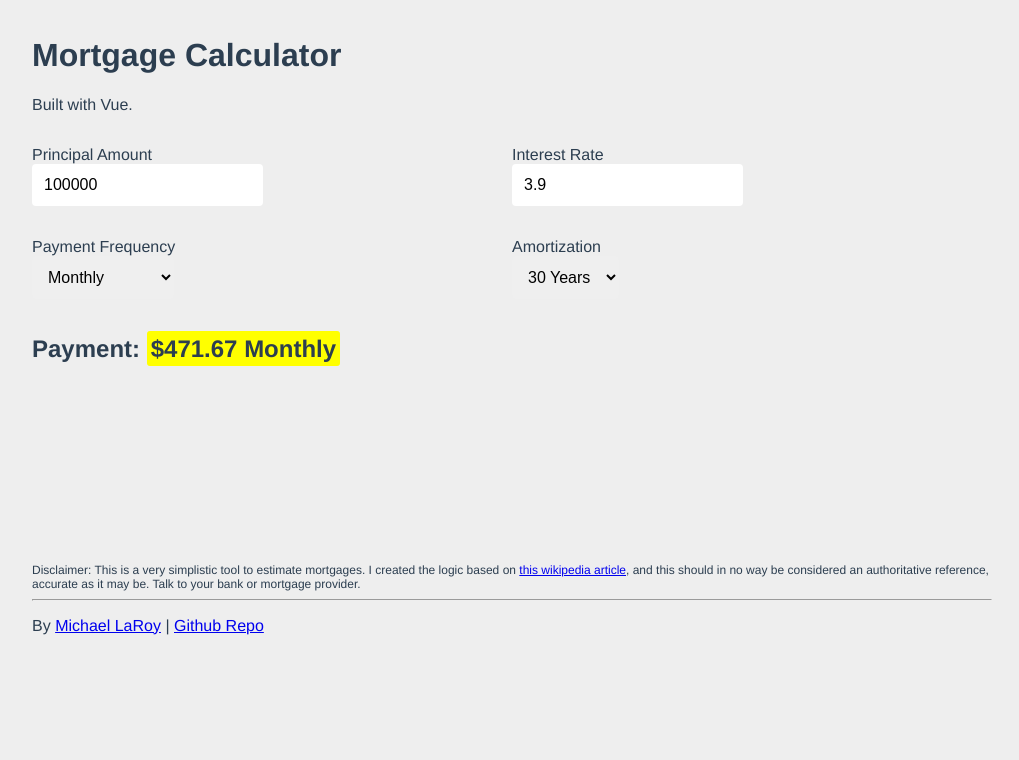
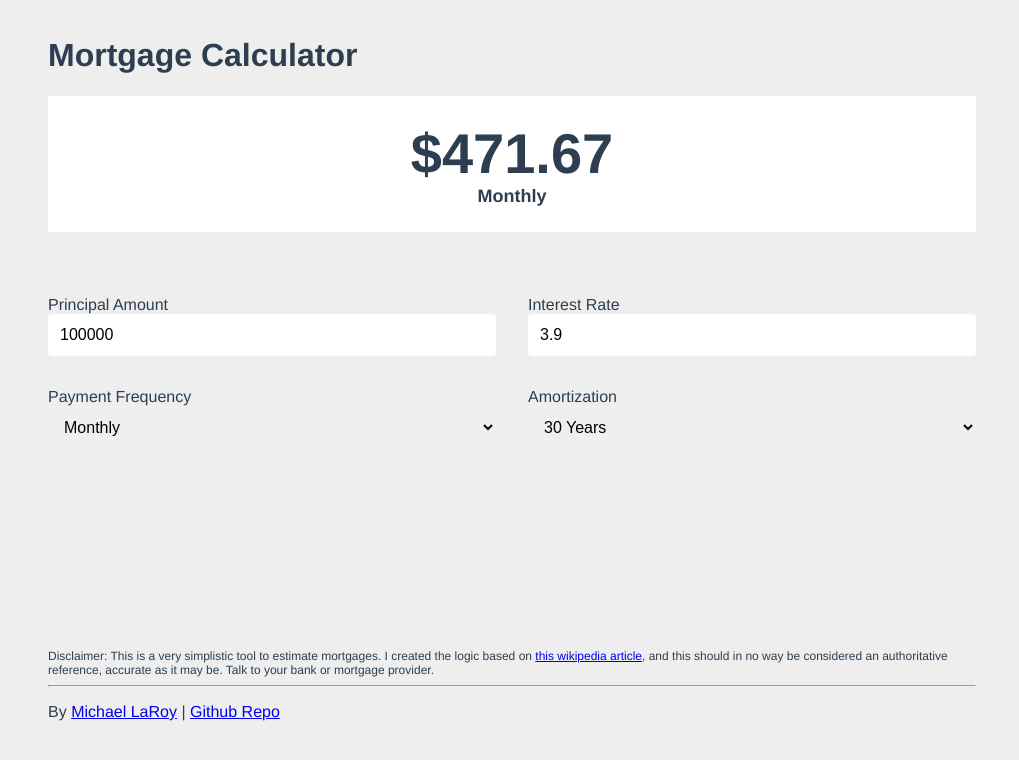
Before and after one commit to mlaroy/vue-mortgage-calculator, a Vue app: page / in a window 1280 px wide. Shown: the top 760 px of the page, without its empty margins (128-1147 px from the left). Built offline with nearby package versions, Linux system fonts and the light colour scheme.

Commit message:
slight refactor for better presentation

```diff
--- a/src/App.vue
+++ b/src/App.vue
@@ -2,7 +2,6 @@
   <div id="app">
     <div class="container">
       <h1>Mortgage Calculator</h1>
-      <p>Built with Vue.</p>
       <Form />
       <div class="disclaimer">
         Disclaimer: This is a very simplistic tool to estimate mortgages. I created the logic based on <a href="https://en.wikipedia.org/wiki/Mortgage_calculator">this wikipedia article</a>,
@@ -42,6 +41,13 @@ export default {
 body {
   margin: 0;
   padding: 0;
+  box-sizing: border-box;
+}
+
+*,
+*:before,
+*:after {
+  box-sizing: border-box;
 }
 
 .disclaimer {
--- a/src/components/Form.vue
+++ b/src/components/Form.vue
@@ -1,24 +1,26 @@
 <template>
   <div>
+    <div class="payment">
+      <span class="total">{{ payment }}</span>
+      {{ period }}
+    </div>
     <form>
-      <p>
-        <label for="principal">Principal Amount <br>
-          <input type="number" id="principal" v-model="principal" step="1000" placeholder="0">
-        </label>
-      </p>
-      <p>
-        <label for="interestRate">Interest Rate <br>
-          <input type="number" id="interestRate" v-model="interestRate" step=".01" placeholder="3.9%">
-        </label>
-      </p>
-      <p>
-        <label for="frequency">Payment Frequency</label><br>
+      <div>
+        <label for="principal">Principal Amount</label>
+        <input type="number" id="principal" v-model="principal" step="1000" placeholder="0" />
+      </div>
+      <div>
+          <label for="interestRate">Interest Rate</label>
+          <input type="number" id="interestRate" v-model="interestRate" step=".01" placeholder="3.9%" />
+      </div>
+      <div>
+        <label for="frequency">Payment Frequency</label>
         <select v-model="frequency" id="frequency" ref="frequency">
           <option v-for="item in frequencies" :value="item.value" :key="item.value">{{ item.label }}</option>
         </select>
-      </p>
-      <p>
-        <label for="amortization">Amortization</label><br>
+      </div>
+      <div>
+        <label for="amortization">Amortization</label>
         <select id="amortization" v-model="amortization">
           <option value="1">1 Year</option>
           <option value="3">3 Years</option>
@@ -28,9 +30,9 @@
           <option value="25">25 Years</option>
           <option value="30">30 Years</option>
         </select>
-      </p>
+      </div>
     </form>
-     <h2>Payment: <span class="payment">{{ payment }} {{ period }}</span></h2>
+
   </div>
 </template>
 
@@ -103,17 +105,36 @@ input {
   border-radius: 4px;
   padding: 0.75rem;
   font-size: 16px;
+  width: 100%;
 }
 
 form {
   display: grid;
-  grid-template-columns: repeat(auto-fit, minmax( 400px , 1fr));
+  grid-gap: 2rem;
+  grid-template-columns: repeat(2, minmax(400px, 1fr) );
+   /* padding: 25px; */
+}
+
+form div {
+  display: flex;
+  flex-direction: column;
+  max-width: 100%;
+  min-width: 0;
 }
 
 .payment {
-  background: yellow;
+  background: white;
   border-radius: 3px;
-  padding: 4px;
+  padding: 25px;
+  text-align: center;
+  font-size: 18px;
+  font-weight: bold;
+  margin-bottom: 4rem;
+}
+
+.total {
+  display: block;
+  font-size: 56px;
 }
 
 </style>
```
